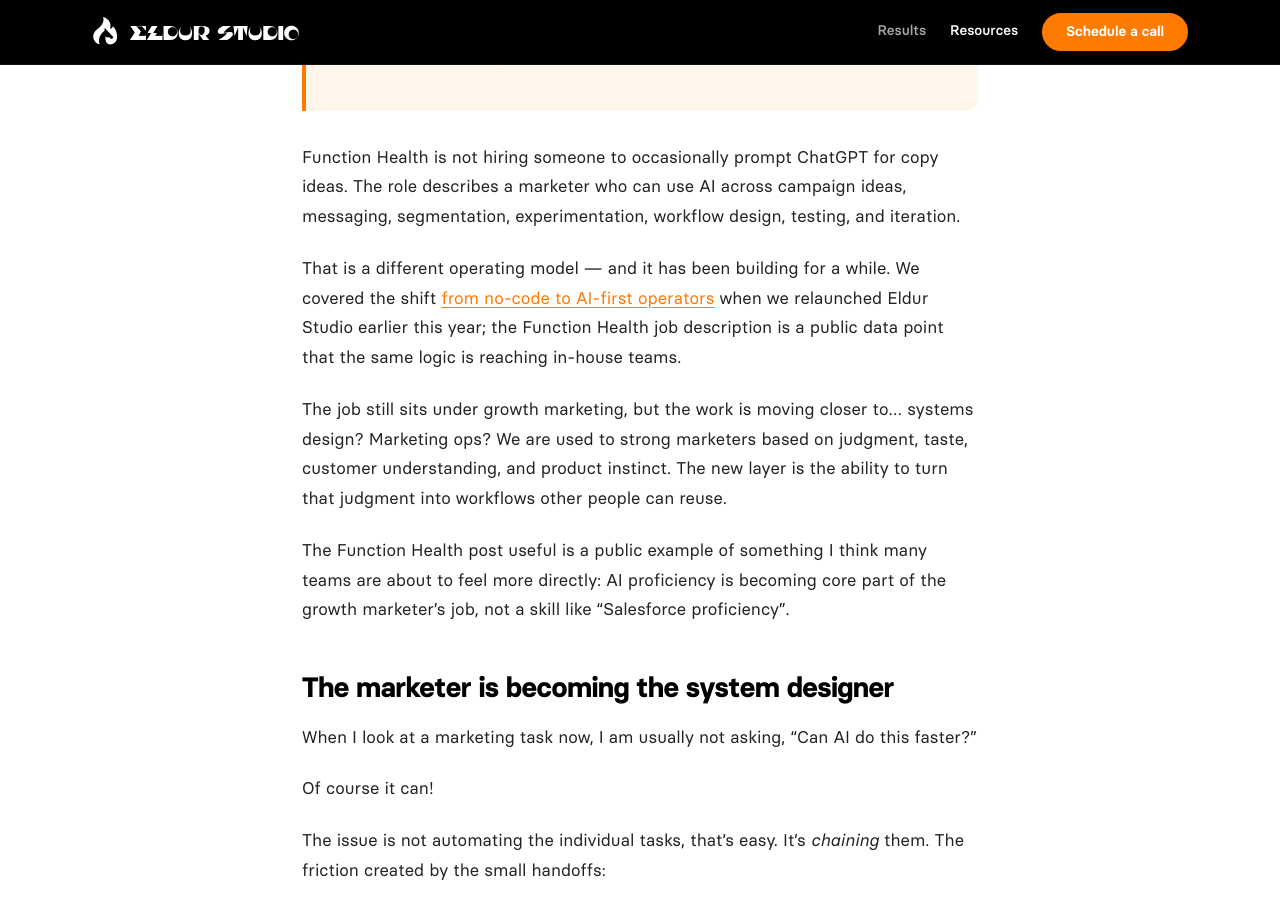
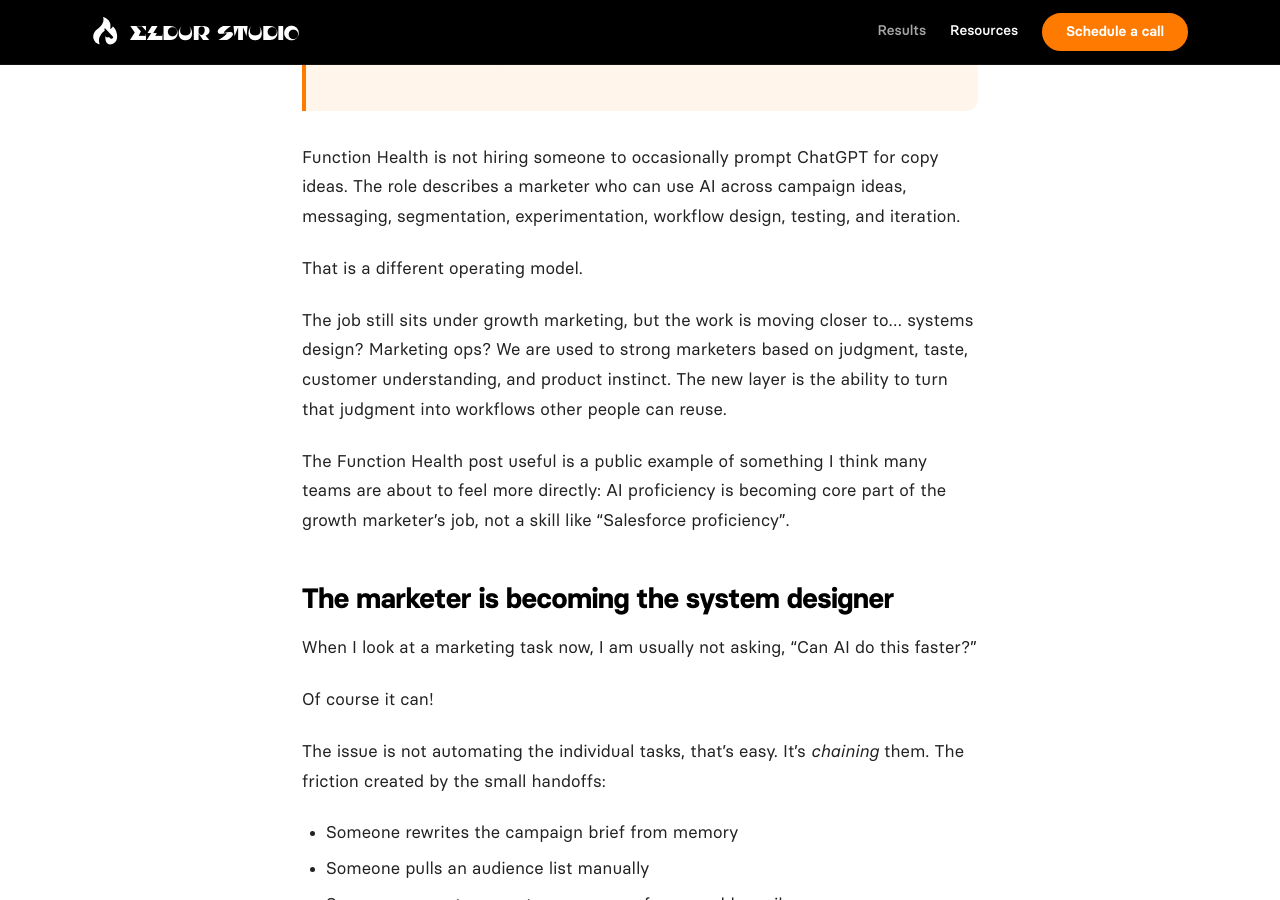
Before and after one commit to UberVero/ES2website, a Jekyll site: the page built from _posts/2026-04-29-rise-of-ai-first-marketers.md, in a window 1280 px wide and 900 px high, scrolled down 2639 px. Built offline with Jekyll 4.4.1, drawn with Linux system fonts in a browser that asks for light colours; some web fonts are replaced; comment, search, counter and statistics services are not loaded.

Commit message:
chore: sync posts from Notion [skip ci]

```diff
--- a/_posts/2026-04-29-rise-of-ai-first-marketers.md
+++ b/_posts/2026-04-29-rise-of-ai-first-marketers.md
@@ -40,7 +40,7 @@ This is the part that stood out to me.
 Function Health is not hiring someone to occasionally prompt ChatGPT for copy ideas. The role describes a marketer who can use AI across campaign ideas, messaging, segmentation, experimentation, workflow design, testing, and iteration.
 
 
-That is a different operating model — and it has been building for a while. We covered the shift [from no-code to AI-first operators](/resources/no-code-to-ai-first-operators-marketing-model/) when we relaunched Eldur Studio earlier this year; the Function Health job description is a public data point that the same logic is reaching in-house teams.
+That is a different operating model.
 
 
 The job still sits under growth marketing, but the work is moving closer to… systems design? Marketing ops? We are used to strong marketers based on judgment, taste, customer understanding, and product instinct. The new layer is the ability to turn that judgment into workflows other people can reuse.
```
Also changed, not shown: _posts/2026-03-04-ai-agents-b2b-marketing.md (+2 -2 lines), _posts/2026-04-14-notion-crm-enrichment-explorium.md (+1 -1 lines).
